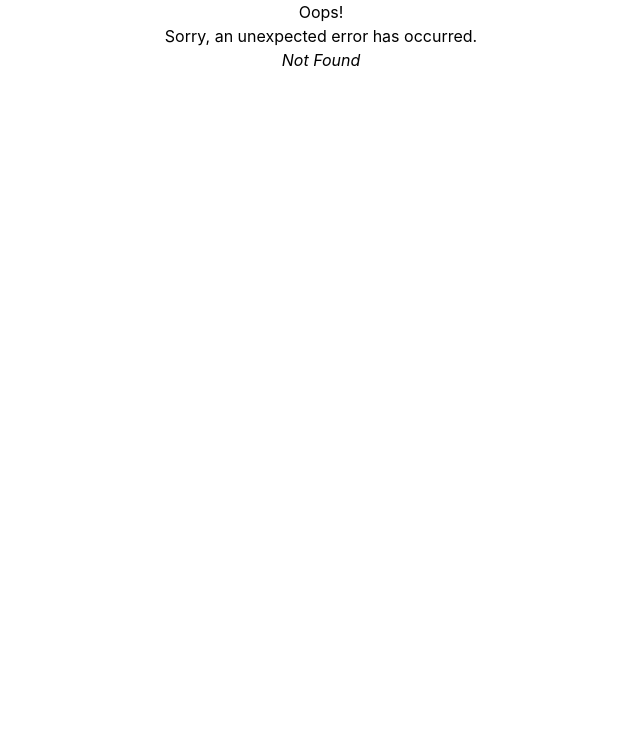
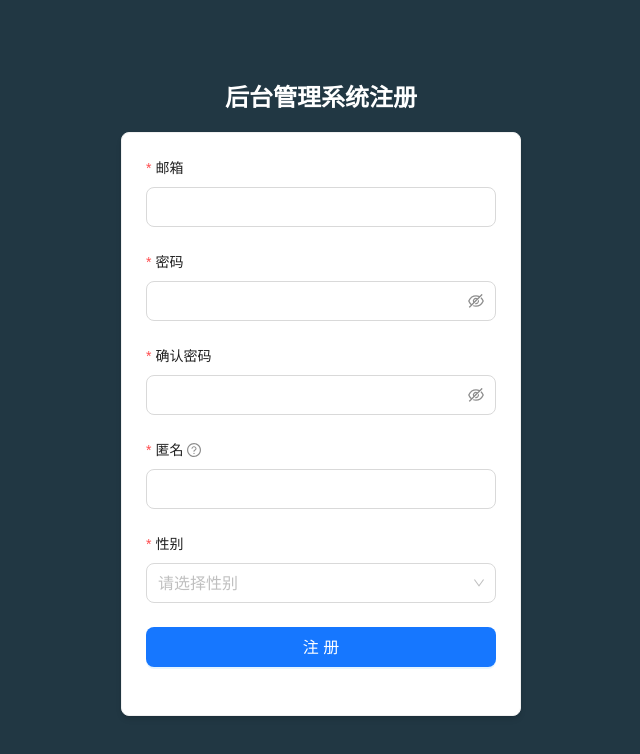
Before and after one commit to dadiosy/stake-fork-admin, a React (Create React App) app: page /auth/register in a window 1280 px wide. Before the commit this address had no page. Shown: the top 754 px of the page, without its empty margins (319-959 px from the left). Built offline with nearby package versions, Linux system fonts and the light colour scheme.

Commit message:
add register page

```diff
--- a/src/router.js
+++ b/src/router.js
@@ -6,11 +6,16 @@ import ErrorPage from "./error-page";
 import UserData from "./routes/user/UserData";
 import Dashboard from "./routes/dashboard";
 import LoginPage from "./routes/auth/login";
+import Register from "./routes/auth/register";
 
 const router = createBrowserRouter([
     {
         path: '/auth/login',
         element: <LoginPage />
+    },
+    {
+        path: '/auth/register',
+        element: <Register />
     },
     {
         path: "/",
--- a/src/routes/auth/register.jsx
+++ b/src/routes/auth/register.jsx
@@ -1,5 +1,144 @@
+import React, { useState } from 'react';
+import {
+    Button,
+    Checkbox,
+    Form,
+    Input,
+    Select,
+    Card
+} from 'antd';
+import { useNavigate } from 'react-router-dom';
+const { Option } = Select;
+
+const formItemLayout = {
+    labelCol: {
+        xs: { span: 24 },
+        sm: { span: 8 },
+    },
+    wrapperCol: {
+        xs: { span: 24 },
+        sm: { span: 16 },
+    },
+};
+
+const tailFormItemLayout = {
+    wrapperCol: {
+        xs: {
+            span: 24,
+            offset: 0,
+        },
+        sm: {
+            span: 16,
+            offset: 8,
+        },
+    },
+};
+
 export default function RegisterPage() {
+    const navigate = useNavigate()
+    const [form] = Form.useForm();
+
+    const onFinish = (values) => {
+        navigate('/')
+    };
+
+    const [autoCompleteResult, setAutoCompleteResult] = useState([]);
+
     return (
-        <div>register</div>
-    )
-}
+        <div className="h-screen bg-main-brighter flex flex-col justify-center items-center">
+            <h5 className="text-h5 text-white mb-[20px]">后台管理系统注册</h5>
+            <Card className='md:w-[400px] w-[90%] shadow-md'>
+                <Form
+                    layout='vertical'
+                    form={form}
+                    name="register"
+                    onFinish={onFinish}
+                    initialValues={{ residence: ['zhejiang', 'hangzhou', 'xihu'], prefix: '86' }}
+                    style={{ maxWidth: 600 }}
+                    scrollToFirstError
+                >
+                    <Form.Item
+                        name="email"
+                        label="邮箱"
+                        rules={[
+                            {
+                                type: 'email',
+                                message: '请输入正确的邮箱格式!',
+                            },
+                            {
+                                required: true,
+                                message: '请输入您的邮箱!',
+                            },
+                        ]}
+                    >
+                        <Input size='large' />
+                    </Form.Item>
+
+                    <Form.Item
+                        name="password"
+                        label="密码"
+                        rules={[
+                            {
+                                required: true,
+                                message: '请输入您的密码!',
+                            },
+                        ]}
+                        hasFeedback
+                    >
+                        <Input.Password size='large' />
+                    </Form.Item>
+
+                    <Form.Item
+                        name="confirm"
+                        label="确认密码"
+                        dependencies={['password']}
+                        hasFeedback
+                        rules={[
+                            {
+                                required: true,
+                                message: '请确认您的密码!',
+                            },
+                            ({ getFieldValue }) => ({
+                                validator(_, value) {
+                                    if (!value || getFieldValue('password') === value) {
+                                        return Promise.resolve();
+                                    }
+                                    return Promise.reject(new Error('密码确认失败!'));
+                                },
+                            }),
+                        ]}
+                    >
+                        <Input.Password size='large' />
+                    </Form.Item>
+
+                    <Form.Item
+                        name="nickname"
+                        label="匿名"
+                        tooltip="您希望怎么称呼您?"
+                        rules={[{ required: true, message: '请输入您的匿名!', whitespace: true }]}
+                    >
+                        <Input size='large' />
+                    </Form.Item>
+
+                    <Form.Item
+                        name="gender"
+                        label="性别"
+                        rules={[{ required: true, message: '请选择性别!' }]}
+                    >
+                        <Select placeholder="请选择性别" size='large'>
+                            <Option value="male">男</Option>
+                            <Option value="female">女</Option>
+                            <Option value="other">其他</Option>
+                        </Select>
+                    </Form.Item>
+
+                    <Form.Item >
+                        <Button type="primary" htmlType="submit" className='w-full' size='large'>
+                            注册
+                        </Button>
+                    </Form.Item>
+                </Form>
+            </Card>
+        </div >
+    );
+};
```
